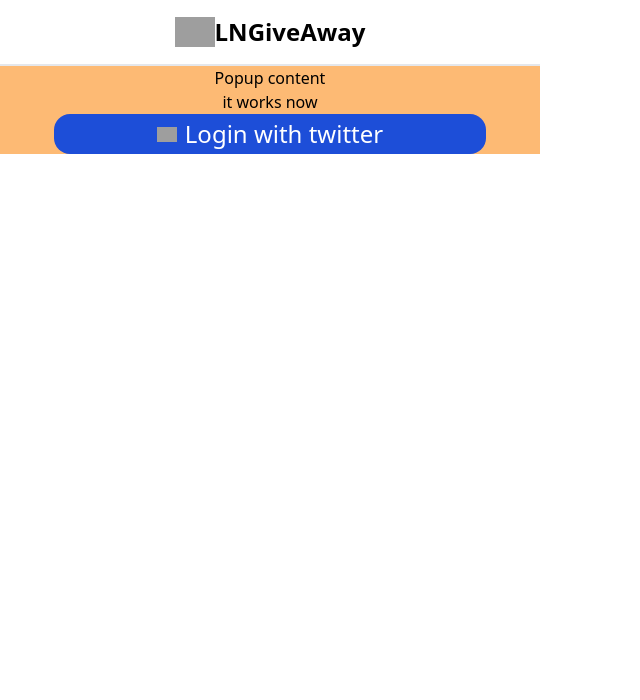
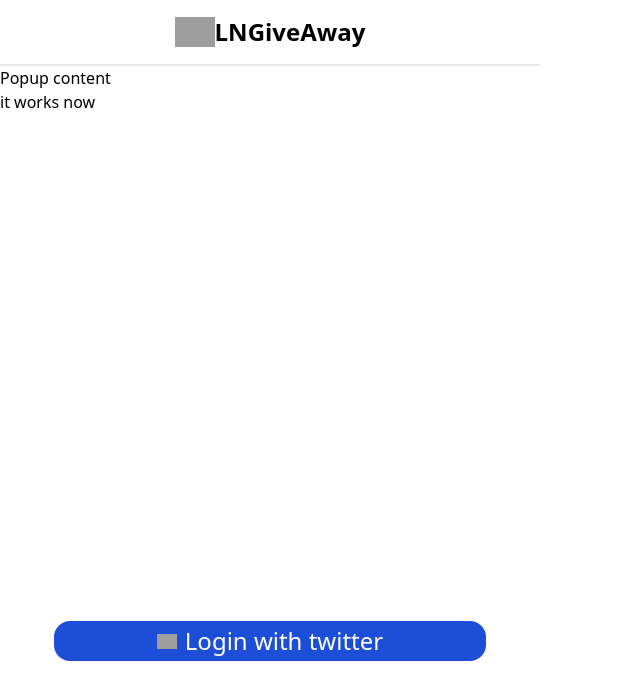
Before and after one commit to lightning-campaigns/lnGiveaway-frontend, a React app: page / in a window 1280 px wide. Shown: the top 700 px of the page, without its empty margins (0-640 px from the left). Built offline with nearby package versions, Linux system fonts and the light colour scheme; grey boxes are pictures that could not be loaded; the HTML template or start-up script is replaced by a standard one.

Commit message:
Fix: page layout fix

```diff
--- a/src/components/header/header.tsx
+++ b/src/components/header/header.tsx
@@ -3,7 +3,7 @@
 const Header = () => {
   return (
     <>
-      <header className="flex justify-center items-center text-base h-2/4 bg-white w-full py-4 border-b-2 border-t-0">
+      <header className="flex justify-center items-center text-base bg-white w-full py-4 border-b-2 border-t-0">
         <span>
           <img src="app-logo.svg" width={40} height={80} alt="" />
         </span>
--- a/src/popup/pop-up.tsx
+++ b/src/popup/pop-up.tsx
@@ -4,10 +4,12 @@
 
 const Popup = () => {
   return (
-    <div className="bg-orange-300 w-full flex flex-col justify-center items-center">
+    <div className="page-container bg-white w-full flex flex-col items-center">
       <Header />
-      <p>Popup content</p>
-      <p>it works now</p>
+      <div className="h-3/4 bg-white w-full">
+        <p>Popup content</p>
+        <p>it works now</p>
+      </div>
       <Button platform="twitter" path="Twitter.svg" text="Login with" />
     </div>
   )
--- a/src/styles/global.css
+++ b/src/styles/global.css
@@ -7,7 +7,7 @@
   padding: 0;
   box-sizing: border-box;
   width: 540px;
-  height: 740px;
+  /* height: 740px; */
 }
 
 p,
@@ -20,3 +20,7 @@
   margin: 0;
   padding: 0;
 }
+
+.page-container {
+  height: 740px;
+}
```
